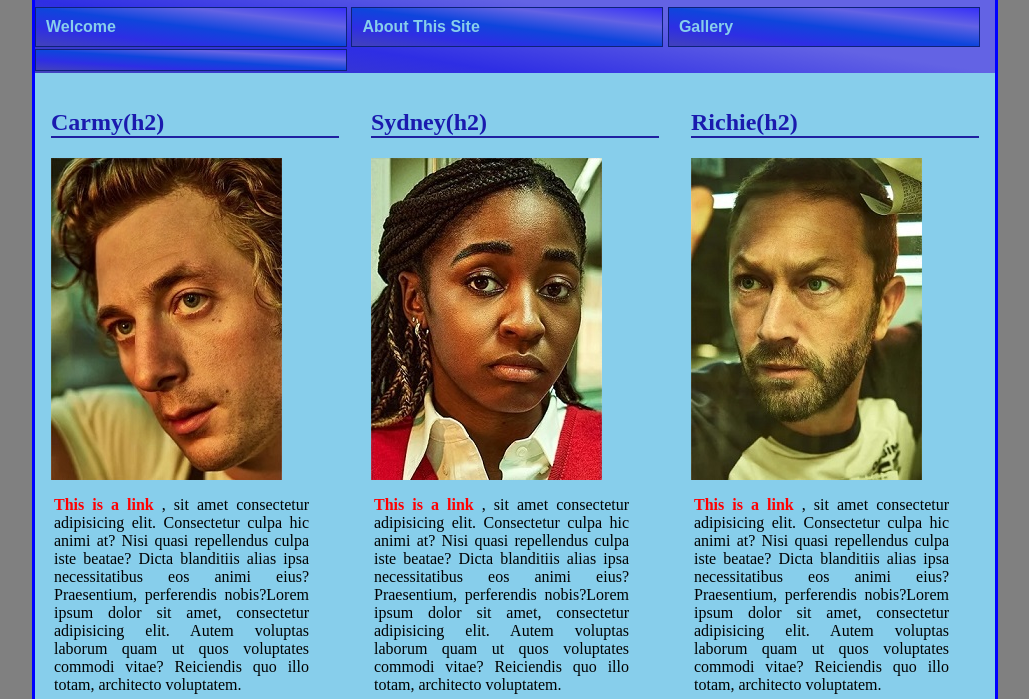
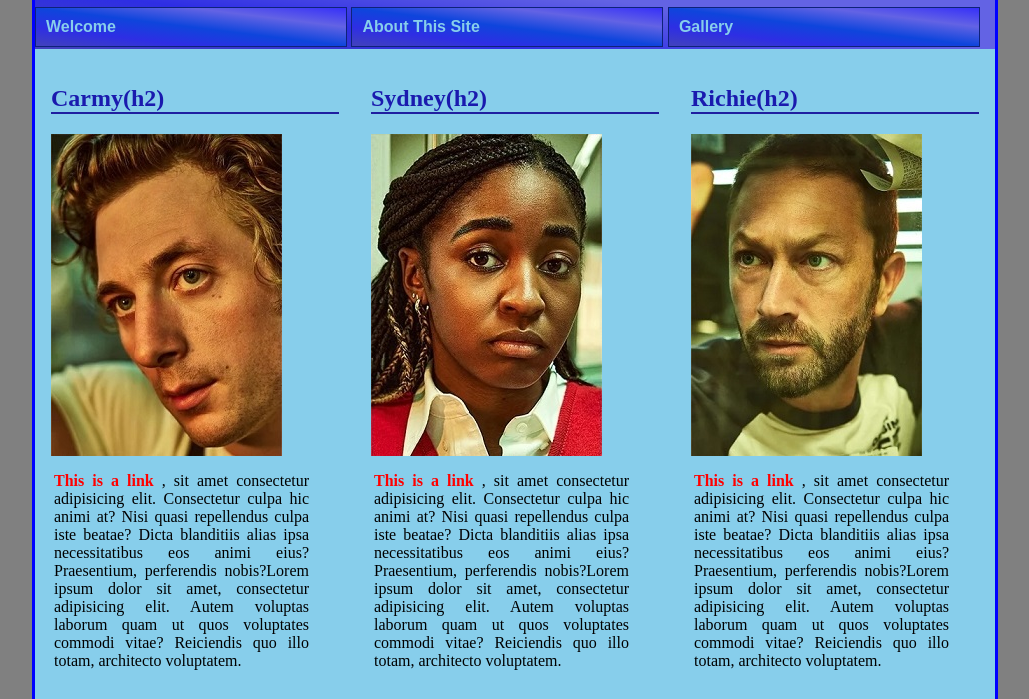
Before and after one commit to iamwovencodes/CTK301, a plain HTML site: page Gallery.html in a window 1280 px wide. Shown: the part 92-791 px from the top of the page, without its empty margins (125-1154 px from the left). Drawn offline with Linux system fonts and the light colour scheme.

Commit message:
Add files via upload

```diff
--- a/Gallery.html
+++ b/Gallery.html
@@ -21,7 +21,7 @@
                   <li><a href="assignment7.html" target="_blank">Welcome</a></li>
                   <li><a href="aboutthissite.html" target="_blank">About This Site</a></li>
                   <li><a href="Gallery.html" target="_blank">Gallery</a></li>
-                  <li><a href="#" target="_blank"></a></li>
+
 
                 </ul>
         </nav>
```
